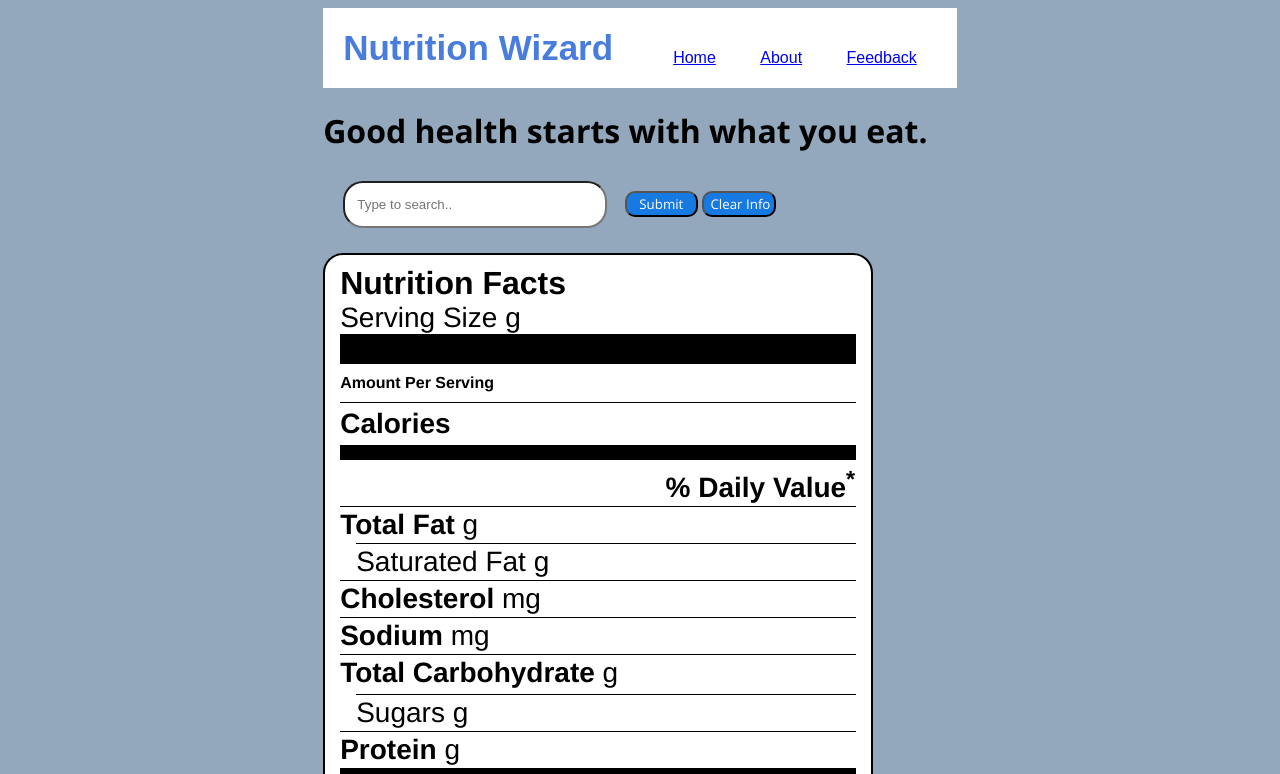
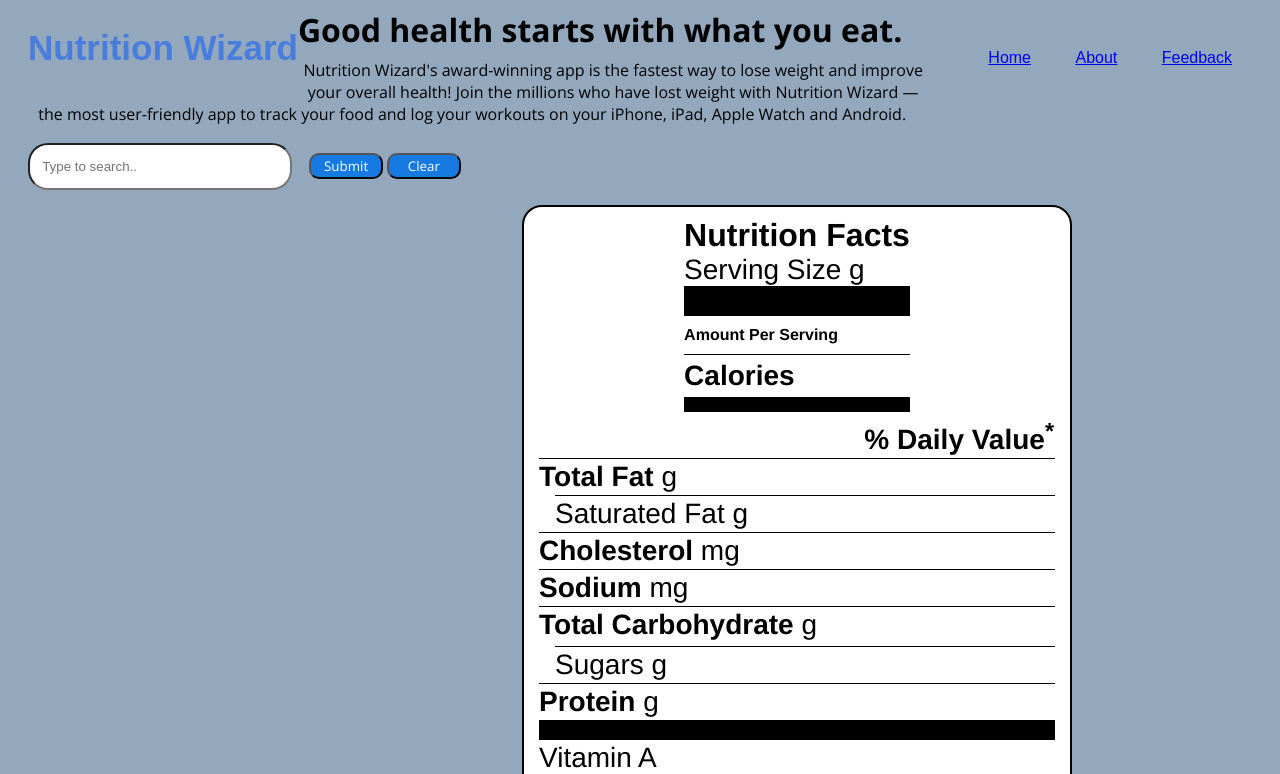
Before and after one commit to whoiscaleb/ForTheRecord, a plain HTML site: page index.html in a window 1280 px wide. Shown: the top 774 px of the page. Drawn offline with nearby package versions, Linux system fonts and the light colour scheme; files that its build step writes are made by us from their sources; files whose address does not match are found by name.

Commit message:
Add files via upload
Added additional styling and refined functionality

```diff
--- a/index.html
+++ b/index.html
@@ -35,6 +35,7 @@
 
     <section>
         <p class="slogan">Good health starts with what you eat.</p>
+        <p class="subtext">Nutrition Wizard's award-winning app is the fastest way to lose weight and improve your overall health! Join the millions who have lost weight with Nutrition Wizard — the most user-friendly app to track your food and log your workouts on your iPhone, iPad, Apple Watch and Android.</p>
     </section>
 
     <form>
@@ -43,7 +44,7 @@
         <input class="search-btn" type="submit"
         placeholder="Analyze"/>
         <i class="fas fa-times"></i>
-        <input type="button" value="Clear Info" onClick="refresh">
+        <button onClick="window.location.reload();">Clear</button>
 
     </form>
     <!-- NUTRITION LABEL -->
--- a/script.js
+++ b/script.js
@@ -10,13 +10,14 @@ function handleGetData(event) {
         success: function(result) {
             console.log(result);
             const data = result[0]
+            console.log(Math.round(data.serving_size_g))
             $("#calories").text(data.calories)
             $("#totalfat").text(data.fat_total_g)
             $("#satfat").text(data.fat_saturated_g)
             $("#cholesterol").text(data.cholesterol_mg)
             $("#sodium").text(data.sodium_mg)
             $("#totalcarb").text(data.carbohydrates_total_g)
-            $("#servingsize").text(data.serving_size_g)
+            $("#servingsize").text(Math.round(data.serving_size_g))
             $("#sugar").text(data.sugar_g)
             $("#protein").text(data.protein_g)
         },
--- a/style.css
+++ b/style.css
@@ -14,8 +14,6 @@ nav {
     background: #ffffff;
     height: 100%;
     width: 100%;
-    top: 20px;
-    right: 0px;
 
 }
 label.logo {
@@ -24,10 +22,12 @@ label.logo {
     line-height: 80px;
     font-weight: bold;
     padding: 0px 0px 10px 20px;
+    float: inline-start;
 }
 nav ul {
     float: right;
     margin-right: 20px;
+
 }
 nav ul li {
     display: inline-block;
@@ -61,9 +61,11 @@ a:visited {
     border: 2px solid #000;
     box-sizing: border-box;
     border-radius: 20px;
-    margin: 20px 0px 100px 0px;
+    margin: 0px 200px 50px 0px;
     color: #000000;
     background-color: white;
+    place-items: center;
+    float: right;
   }
 
 
@@ -228,18 +230,20 @@ input[type=button] {
     outline: none;
 }
 
-p{
+p {
     margin: 8px 8px 8px 8px;
 }
 .slogan{
     font-family: open sans, sans serif;
     display: block;
     font-size: 2em;
-    margin-block-start: 0.67em;
-    margin-block-end: 0.67em;
-    margin-inline-start: 0px;
-    margin-inline-end: 0px;
+    margin:auto;
     font-weight: bold;
+    float: center;
+}
+.subtext {
+    font-family: open sans, sans serif;
+    text-align: center;
 }
 #caloriesfromfat{
     margin: 0px 0px 0px -21px;
@@ -253,6 +257,20 @@ hmtl,body{
     height: 100%;
     place-items: center;
 }
+button {
+    width: 5.5em;  height: 2em;
+    border-radius: 10px;
+    color: white;
+    font-family: open sans, sans serif;
+    background-color: rgb(23, 121, 226);
+    outline: none;
+}
+.container {
+    display: flex;
+    justify-content: center;
+
+}
+
 @media only screen and (max-width: 480px) {
     body {
     font-size: 20px;
```
